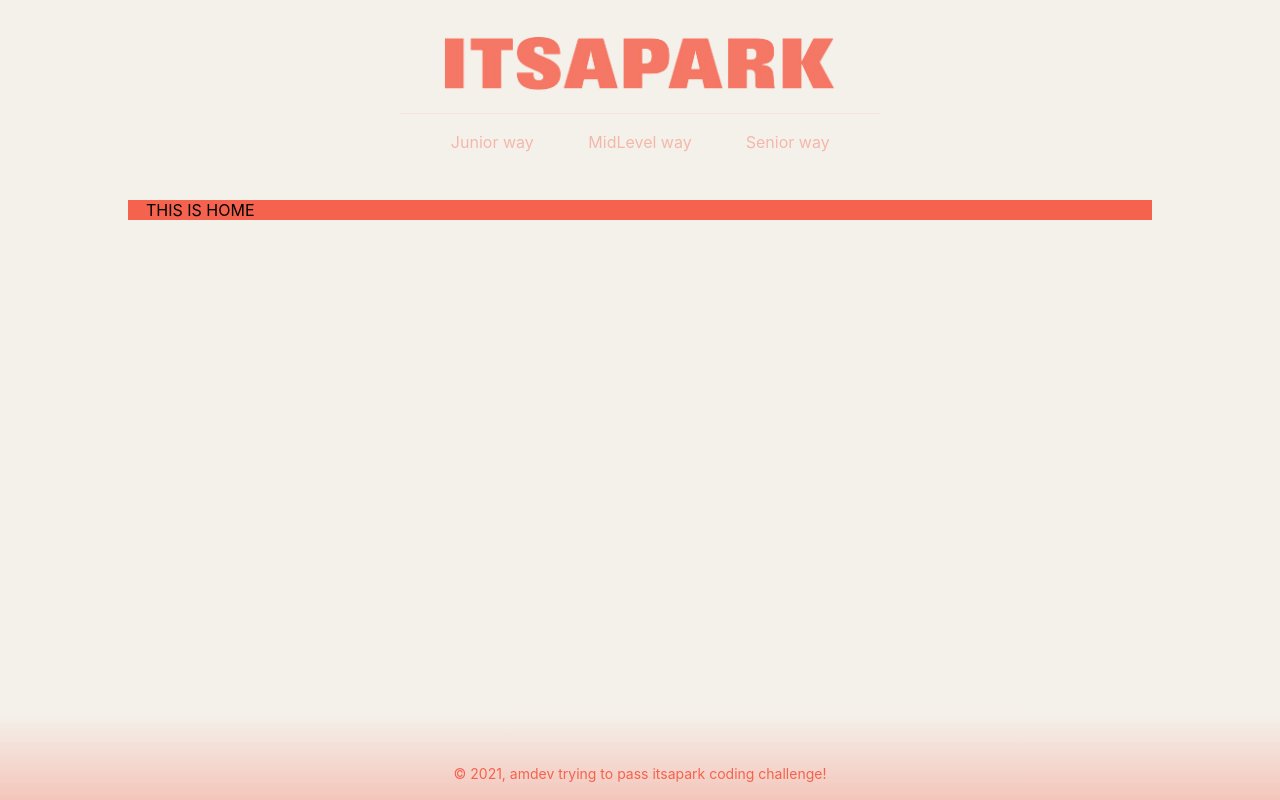
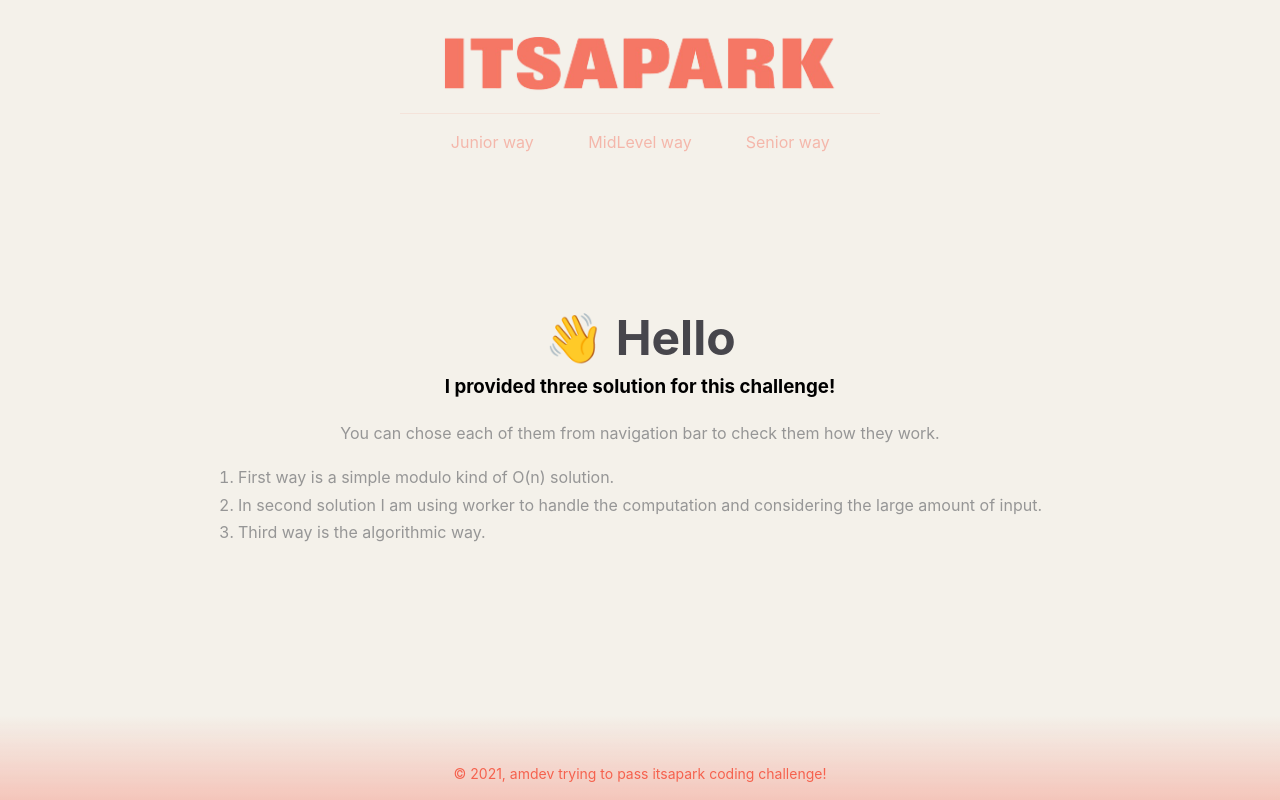
Before and after one commit to a-m-dev/ITSAPARK_coding_challenge, a React (Create React App) app: page / in a window 1280 px wide. Built offline with nearby package versions, Linux system fonts and the light colour scheme.

Commit message:
home component done

```diff
--- a/src/containers/Home/Home.jsx
+++ b/src/containers/Home/Home.jsx
@@ -1,7 +1,27 @@
 import "./Home.scss";
 
 const Home = () => {
-  return <article className="container home">THIS IS HOME</article>;
+  return (
+    <article className="container home">
+      <section className="home__desc">
+        <h1>👋 Hello</h1>
+        <h3> I provided three solution for this challenge!</h3>
+        <p>
+          You can chose each of them from navigation bar to check them how they
+          work.
+        </p>
+
+        <ol>
+          <li> First way is a simple modulo kind of O(n) solution.</li>
+          <li>
+            In second solution I am using worker to handle the computation and
+            considering the large amount of input.
+          </li>
+          <li>Third way is the algorithmic way.</li>
+        </ol>
+      </section>
+    </article>
+  );
 };
 
 export default Home;
--- a/src/containers/Home/Home.scss
+++ b/src/containers/Home/Home.scss
@@ -2,5 +2,37 @@
 @import "../../globalStyles/mixins.scss";
 
 .home {
-  background-color: $secondary-color;
+  position: relative;
+  height: calc(100vh - 200px);
+
+  &__desc {
+    position: relative;
+    text-align: center;
+    padding: 0 $spacing-xxl;
+    padding-top: $spacing-xxl * 3;
+    @include makeFlex(center, center, column);
+
+    & h1 {
+      font-size: 3rem;
+      font-weight: bold;
+      color: $gray-800;
+      margin-bottom: $spacing-sm;
+    }
+
+    & h3 {
+      margin-bottom: $spacing-xl;
+    }
+
+    & p {
+      text-align: left;
+      margin-bottom: $spacing-xl;
+    }
+
+    & ol li {
+      text-align: left;
+      margin-bottom: $spacing-sm;
+      color: $gray-500;
+      line-height: 1.2;
+    }
+  }
 }
```
